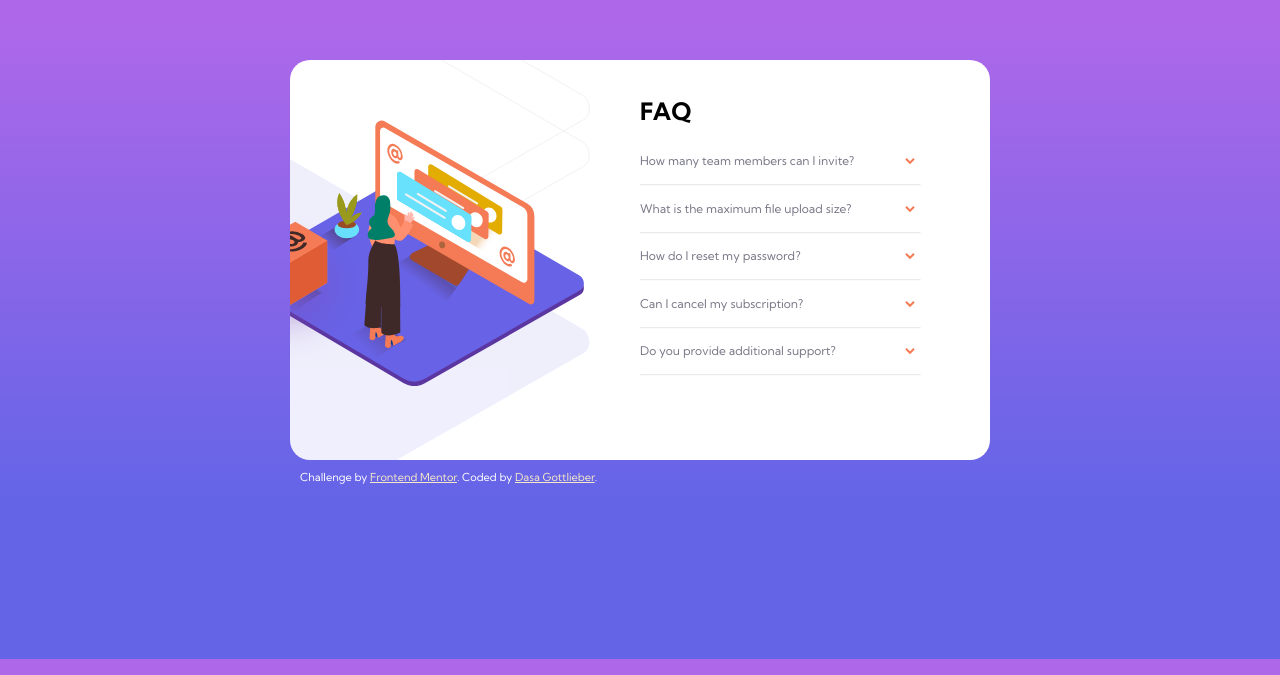
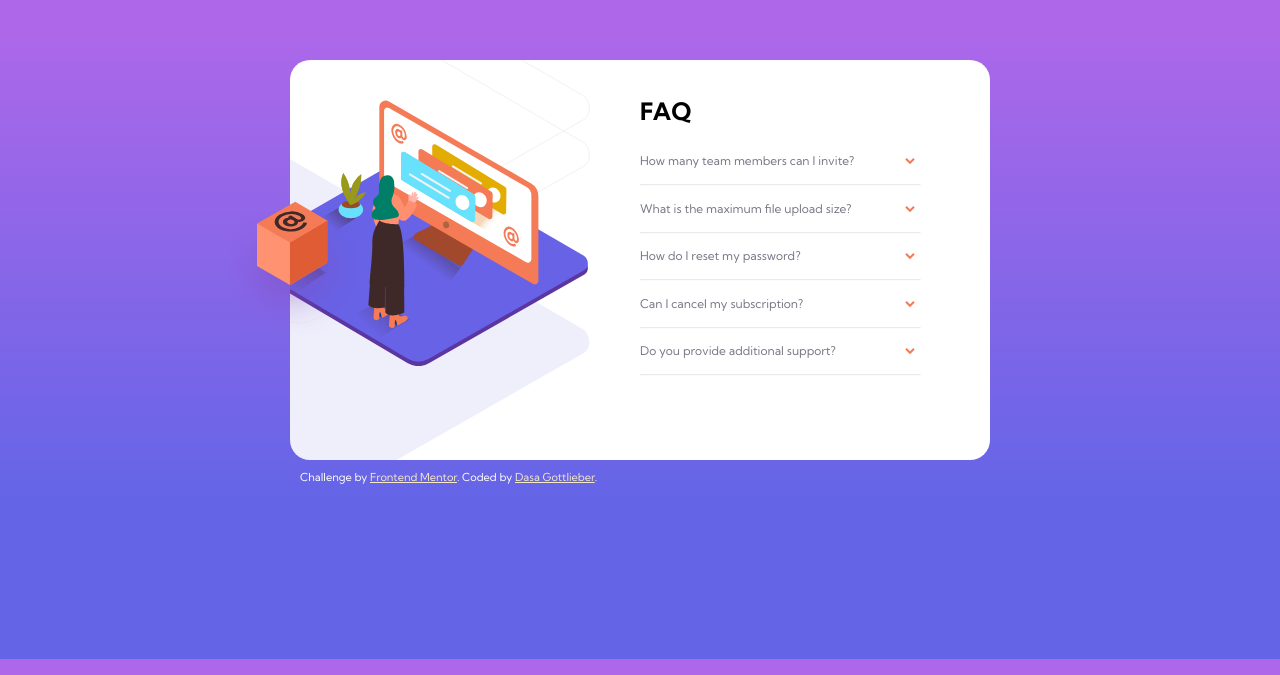
Before and after one commit to DasaGott/FAQ-layout, a plain HTML site: page index.html in a window 1280 px wide. Shown: the part 141-816 px from the top of the page. Drawn offline with Linux system fonts and the light colour scheme.

Commit message:
fixed positioning

```diff
--- a/index.html
+++ b/index.html
@@ -18,6 +18,7 @@
             alt=""
             class="picture-box"
           />
+          <div class="skuska">
             <img
               src="images/bg-pattern-desktop.svg"
               alt=""
@@ -28,6 +29,7 @@
               alt=""
               class="ilustration"
             />
+          </div>
         </div>
         <div class="questions-wrapper">
           <h1>FAQ</h1>
--- a/styles.css
+++ b/styles.css
@@ -20,6 +20,13 @@ body {
 
 .container {
   overflow: hidden;
+  padding: 50px;
+}
+.skuska {
+  width: 100%;
+  height: 400px;
+  position: relative;
+  overflow: hidden;
 }
 
 .container-wrapper {
@@ -30,7 +37,6 @@ body {
   width: 700px;
   height: 400px;
   position: relative;
-  overflow: hidden;
   border-radius: 20px;
   margin: 10px;
 }
@@ -41,7 +47,6 @@ body {
   height: 100%;
   display: inline-block;
   position: relative;
-  overflow: visible;
 }
 
 .container-wrapper .img-wrapper .pattern {
@@ -54,16 +59,15 @@ body {
   width: 150px;
   position: absolute;
   left: -21%;
-  top: 40%;
+  top: 35%;
   z-index: 1;
 }
 
 .container-wrapper .img-wrapper .ilustration {
   width: 350px;
   position: absolute;
-  left: -16%;
-  top: 15%;
-  z-index: 0;
+  left: -15%;
+  top: 10%;
 }
 
 .questions-wrapper {
@@ -99,7 +103,7 @@ hr {
   align-items: center;
   margin-bottom: 10px;
 }
-.questions-wrapper .question:hover,
+.question:hover,
 button:hover {
   cursor: pointer;
   color: hsl(14, 88%, 65%);
```
Lines whose indentation alone changed are shown as unchanged.
